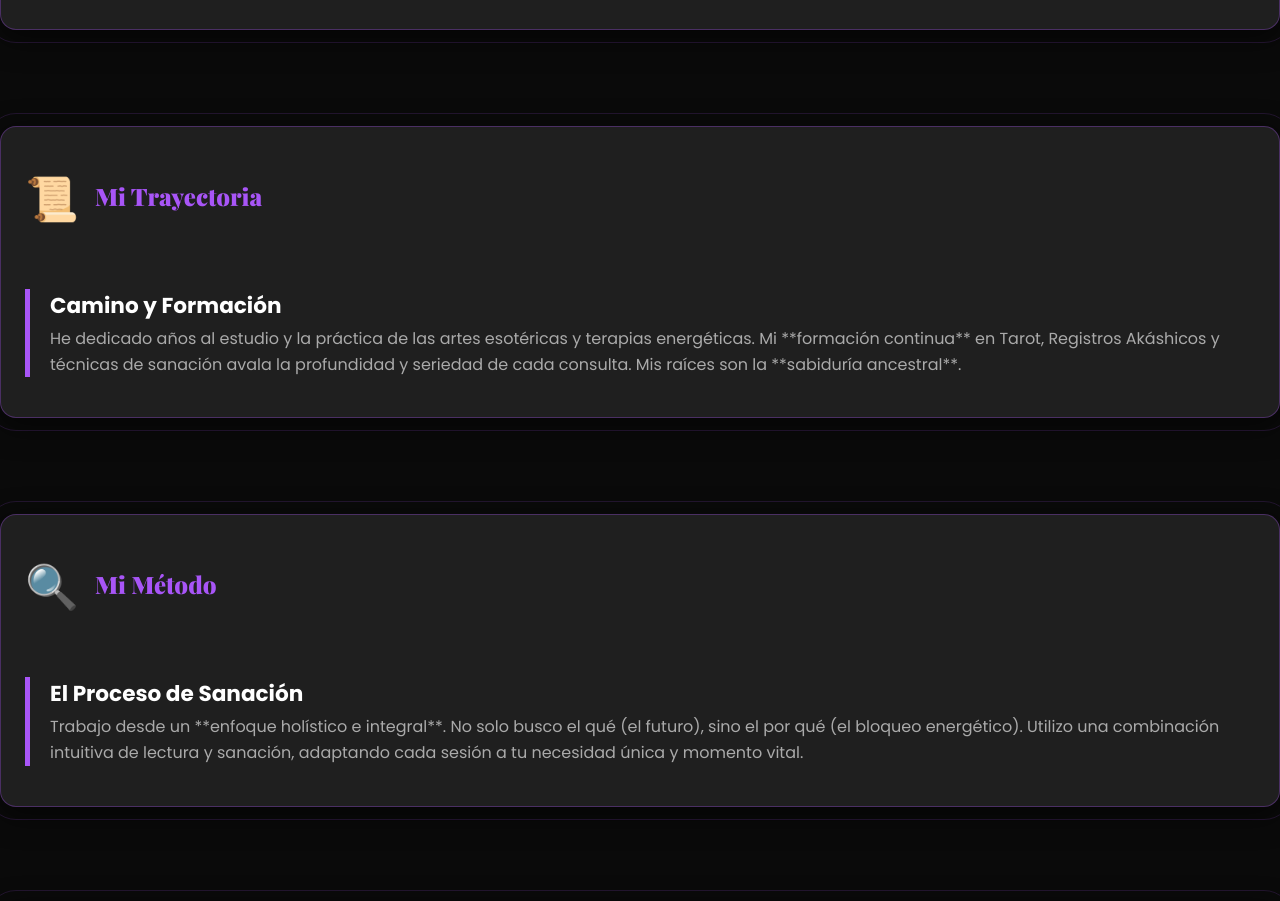
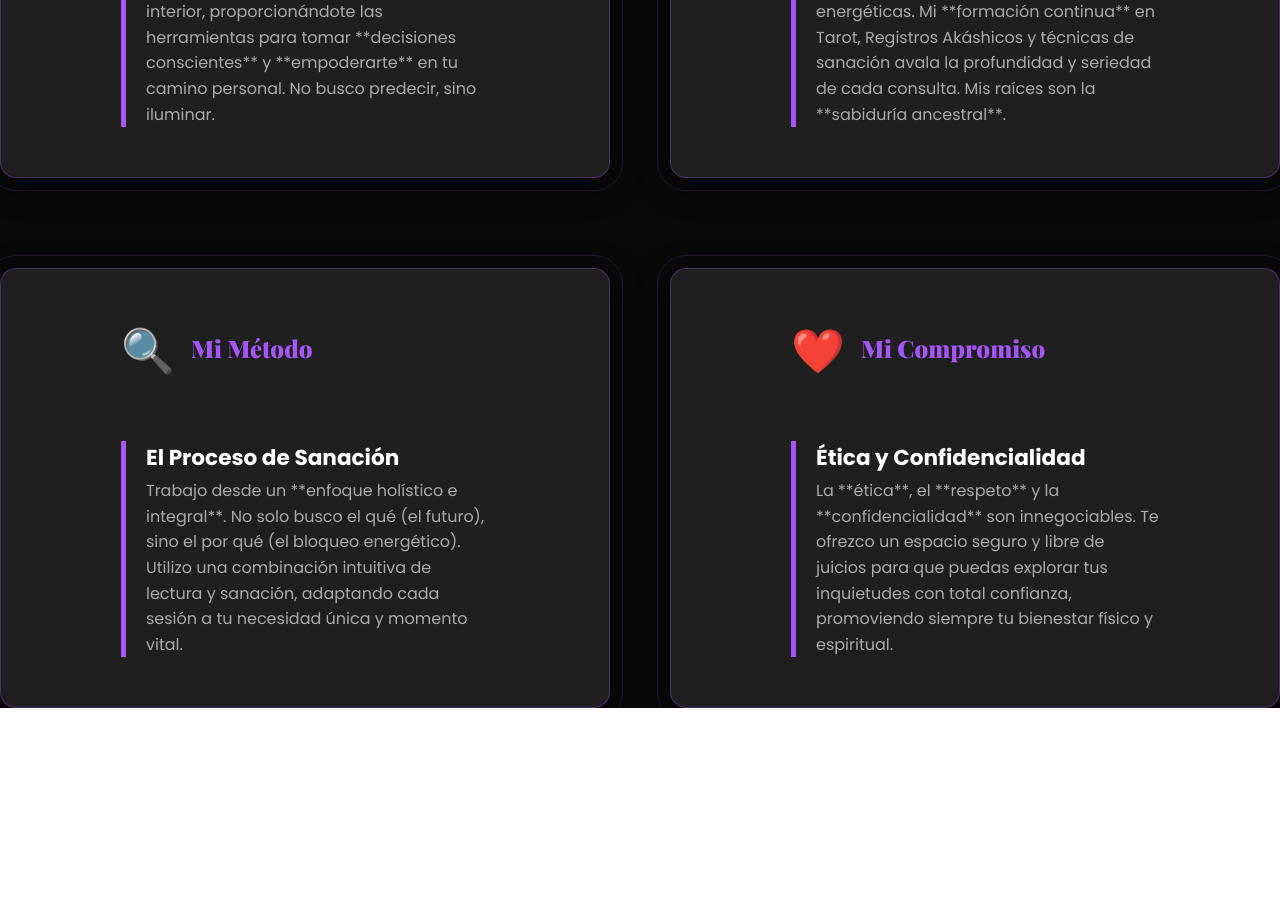
Before and after one commit to Rodriguez-22/marina_tarot, a Next.js app: page /sobre-mi in a window 1280 px wide. Shown: the part 640-1541 px from the top of the page. After the commit the page ends 1348 px from the top, so only its background shows below. Built offline with nearby package versions, Linux system fonts and the light colour scheme.

Commit message:
mas soluciones

```diff
--- a/app/globals.css
+++ b/app/globals.css
@@ -888,55 +888,39 @@ main {
 }
 
 /* === REFUERZO DE LA GRILLA 2x2 PARA ESCRITORIO (CSS Puro) === */
-@media (max-width: 768px) {
-  /* 1. Asegurar que el contenedor principal crezca con el contenido */
-  .scheduler-widget-custom {
-    grid-template-columns: 1fr !important;
-    height: auto !important; /* Permite que el contenedor se alargue */
-    padding: 15px;
-    display: flex;
-    flex-direction: column;
-  }
+@media (min-width: 769px) {
+    .services-grid-container {
+        display: grid !important;
+        grid-template-columns: 1fr 1fr !important;
+        /* Separación horizontal entre cajas */
+        column-gap: 60px !important;
+    }
 
-  /* 2. Arreglar los nombres de los días (Lun Mar Mié...) */
-  /* Asumiendo que están en un contenedor llamado .calendar-header o similar */
-  .calendar-weekdays-container,
-  .custom-calendar-header-days {
-    display: grid;
-    grid-template-columns: repeat(7, 1fr); /* Crea 7 columnas iguales */
-    text-align: center;
-    gap: 2px;
-    margin-bottom: 10px;
-  }
+    /* REFUERZO DE PADDING Y ALTURA MÍNIMA PARA PERMITIR ESTIRAMIENTO SIN SCROLL */
+    .service-module {
+        /* PADDING EXTREMO para ensanchar la caja y forzar el aspecto ancho */
+        padding: 50px 120px !important; /* Vertical: 50px, Horizontal: 120px */
+        margin-left: 0;
+        margin-right: 0;
 
-  /* 3. Evitar que las horas se salgan del cuadro */
-  .booking-form {
-    height: auto !important;
-    overflow: visible !important;
-  }
+        /* Permitimos que la caja se estire para evitar el scroll */
+        min-height: 400px !important; /* Mínimo de 400px de altura */
+        aspect-ratio: auto !important;
 
-  .time-slots {
-    display: grid !important;
-    grid-template-columns: repeat(2, 1fr) !important; /* Mantiene 2 columnas */
-    gap: 10px;
-    padding: 10px 0;
-  }
+        /* Aseguramos que NO haya scrollbar forzado */
+        overflow-y: visible !important;
+    }
 
-  /* 4. Ajustar botones de hora para que no sean tan altos */
-  .time-slot-button { /* Cambia esto por la clase de tus botones de hora */
-    padding: 12px 5px !important;
-    font-size: 0.9rem;
-    height: auto !important;
-  }
+    /* APLICAMOS MARGEN INFERIOR A LA PRIMERA FILA (SEPARACIÓN VERTICAL) */
+    .services-grid-container .service-module:nth-child(1),
+    .services-grid-container .service-module:nth-child(2) {
+        margin-bottom: 90px !important;
+    }
 
-  /* 5. Días del calendario */
-  .custom-calendar-day {
-    height: 40px; /* Reducimos un poco para que quepan todos en pantalla */
-    width: 100%;
-    display: flex;
-    align-items: center;
-    justify-content: center;
-  }
+    .services-grid-container .service-module:nth-child(3),
+    .services-grid-container .service-module:nth-child(4) {
+        margin-bottom: 0 !important;
+    }
 }
 
 /* Ajuste extra para teléfonos muy pequeños */
```
